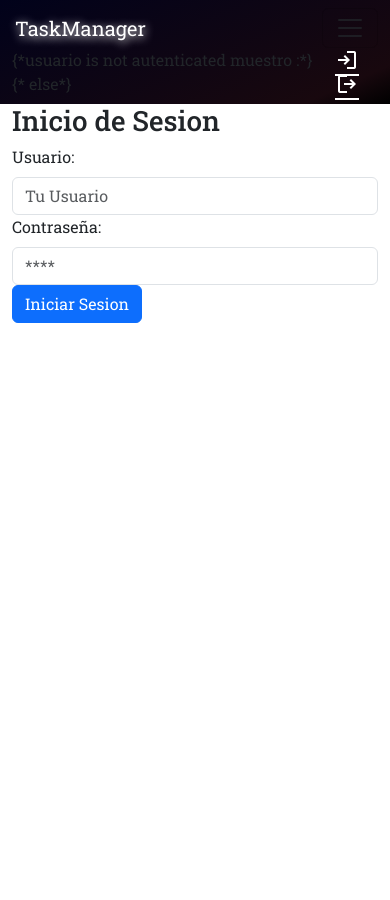
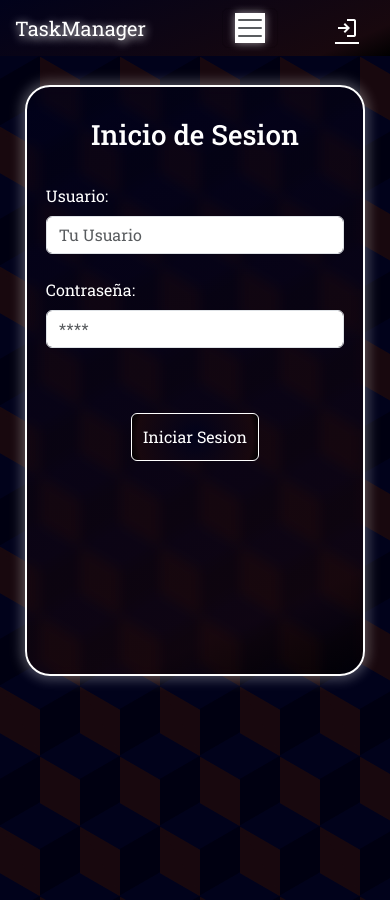
Before and after one commit to francocolil/Tareas, a Python web app: template Aplicacion/templates/auth/login.html in a window 390 px wide. Before the commit the page ends 323 px from the top, so only its background shows below. Run offline with Jinja, Linux system fonts and the light colour scheme; the template is opened without the code that fills it, so the values that code supplies are empty.

Commit message:
mejoras en front

```diff
--- a/Aplicacion/static/css/home.css
+++ b/Aplicacion/static/css/home.css
@@ -50,6 +50,11 @@
     cursor: pointer;
 }
 
+.custom-navtoggler{
+    background-color: white;
+    filter: drop-shadow(0px 0px 4px #ffffff91);
+}
+
 
 /* INDEX/HOME */
 
--- a/Aplicacion/static/css/login.css
+++ b/Aplicacion/static/css/login.css
@@ -9,18 +9,27 @@
 
 @media screen and (min-width: 978px) {
     .container-formulario {
+        height: 100%;
         min-height: auto;
         overflow: auto;
+        background-color: #001;
+        background-image: linear-gradient(30deg, rgba(1, 2, 27, 1) 12%, transparent 12.5%, transparent 87%, rgba(1, 2, 27, 1) 87.5%, rgba(1, 2, 27, 1)), linear-gradient(150deg, rgba(1, 2, 27, 1) 12%, transparent 12.5%, transparent 87%, rgba(1, 2, 27, 1) 87.5%, rgba(1, 2, 27, 1)), linear-gradient(30deg, rgba(1, 2, 27, 1) 12%, transparent 12.5%, transparent 87%, rgba(1, 2, 27, 1) 87.5%, rgba(1, 2, 27, 1)), linear-gradient(150deg, rgba(1, 2, 27, 1) 12%, transparent 12.5%, transparent 87%, rgba(1, 2, 27, 1) 87.5%, rgba(1, 2, 27, 1)), linear-gradient(60deg, rgba(24, 8, 14, 1) 25%, transparent 25.5%, transparent 75%, rgba(24, 8, 14, 1) 75%, rgba(24, 8, 14, 1)), linear-gradient(60deg, rgba(24, 8, 14, 1) 25%, transparent 25.5%, transparent 75%, rgba(24, 8, 14, 1) 75%, rgba(24, 8, 14, 1));
+        background-size: 80px 140px;
+        background-position: 0 0, 0 0, 40px 70px, 40px 70px, 0 0, 40px 70px;
     }
 
     .filaFormulario {
         margin: auto;
         max-width: 33%;
-        background: linear-gradient(156deg, rgba(1, 2, 27, 1) 0%, rgba(24, 8, 14, 1) 86%, rgba(0, 0, 0, 1) 100%) !important;
+        background: linear-gradient(156deg, rgba(1, 2, 27, 0.6) 0%, rgba(24, 8, 14, 0.6) 86%, rgba(0, 0, 0, 0.6) 100%) !important;
         padding: 31px 19px 45px 19px;
         margin-top: 8%;
         border-radius: 25px;
         color: white;
+        border: 2px solid white;
+        box-shadow: 0px 0px 12px 4px #ffffff45;
+        -webkit-backdrop-filter: blur(6px);
+        backdrop-filter: blur(6px);
     }
 
     .customFormTitle {
@@ -48,14 +57,84 @@
         background: radial-gradient(circle, rgba(1, 2, 27, 1) 0%, rgba(24, 8, 14, 1) 86%, rgba(0, 0, 0, 1) 100%) !important;
         border: 1px solid white !important;
         transition: .5s !important;
-        padding: 11px 11px 11px 11px !important;;
+        padding: 11px 11px 11px 11px !important;
+        ;
     }
 
-    .custom-btn-login:hover{
+    .custom-btn-login:hover {
         background: white !important;
         border: 2px solid #000000 !important;
         color: black !important;
         box-shadow: 0px 0px 8px 3px white;
-        padding: 10px 11px 10px 11px !important;;
+        padding: 10px 11px 10px 11px !important;
+        ;
     }
 }
+
+
+/* Pantallas Pequeñas */
+
+@media screen and (max-width: 978px) {
+    .container-formulario {
+        height: 100%;
+        min-height: auto;
+        overflow: auto;
+        background-color: #001;
+        background-image: linear-gradient(30deg, rgba(1, 2, 27, 1) 12%, transparent 12.5%, transparent 87%, rgba(1, 2, 27, 1) 87.5%, rgba(1, 2, 27, 1)), linear-gradient(150deg, rgba(1, 2, 27, 1) 12%, transparent 12.5%, transparent 87%, rgba(1, 2, 27, 1) 87.5%, rgba(1, 2, 27, 1)), linear-gradient(30deg, rgba(1, 2, 27, 1) 12%, transparent 12.5%, transparent 87%, rgba(1, 2, 27, 1) 87.5%, rgba(1, 2, 27, 1)), linear-gradient(150deg, rgba(1, 2, 27, 1) 12%, transparent 12.5%, transparent 87%, rgba(1, 2, 27, 1) 87.5%, rgba(1, 2, 27, 1)), linear-gradient(60deg, rgba(24, 8, 14, 1) 25%, transparent 25.5%, transparent 75%, rgba(24, 8, 14, 1) 75%, rgba(24, 8, 14, 1)), linear-gradient(60deg, rgba(24, 8, 14, 1) 25%, transparent 25.5%, transparent 75%, rgba(24, 8, 14, 1) 75%, rgba(24, 8, 14, 1));
+        background-size: 80px 140px;
+        background-position: 0 0, 0 0, 40px 70px, 40px 70px, 0 0, 40px 70px;
+    }
+
+    .filaFormulario {
+        margin: auto;
+        max-width: 93%;
+        background: linear-gradient(156deg, rgba(1, 2, 27, 0.6) 0%, rgba(24, 8, 14, 0.6) 86%, rgba(0, 0, 0, 0.6) 100%) !important;
+        padding: 31px 19px 45px 19px;
+        margin-top: 8%;
+        border-radius: 25px;
+        color: white;
+        min-height: 70%;
+        border: 2px solid white;
+        box-shadow: 0px 0px 12px 4px #ffffff45;
+        -webkit-backdrop-filter: blur(6px);
+        backdrop-filter: blur(6px);
+    }
+
+    .customFormTitle {
+        text-align: center;
+    }
+
+    .label-usuario-custom {
+        margin-top: 24px;
+    }
+
+    .label-password-custom {
+        margin-top: 24px;
+    }
+
+    .form-button-fluid {
+        display: flex;
+        align-items: center;
+        justify-content: center;
+        align-content: center;
+        flex-wrap: nowrap;
+    }
+
+    .custom-btn-login {
+        margin-top: 65px;
+        background: radial-gradient(circle, rgba(1, 2, 27, 1) 0%, rgba(24, 8, 14, 1) 86%, rgba(0, 0, 0, 1) 100%) !important;
+        border: 1px solid white !important;
+        transition: .5s !important;
+        padding: 11px 11px 11px 11px !important;
+        ;
+    }
+
+    .custom-btn-login:hover {
+        background: white !important;
+        border: 2px solid #000000 !important;
+        color: black !important;
+        box-shadow: 0px 0px 8px 3px white;
+        padding: 10px 11px 10px 11px !important;
+        ;
+    }
+}
--- a/Aplicacion/templates/base.html
+++ b/Aplicacion/templates/base.html
@@ -31,7 +31,7 @@
           aria-expanded="false"
           aria-label="Toggle navigation"
         >
-          <span class="navbar-toggler-icon"></span>
+          <span class="navbar-toggler-icon custom-navtoggler"></span>
         </button>
         <div
           class="collapse navbar-collapse navbar-center-items"
@@ -46,10 +46,9 @@
             <a class="nav-link nav-full-item" href="#">Estadisticas</a>
           </div>
         </div>
-        {*usuario is not autenticated muestro :*}
+
         <a class="material-symbols-outlined customLoginIcon" href="{{url_for('auth.login')}}">login</a>
-        {* else*}
-        <a class="material-symbols-outlined customLoginIcon" href="{{url_for('auth.logout')}}">logout</a>
+
       </div>
     </nav>
     <!-- FIN NAVBAR -->
```
